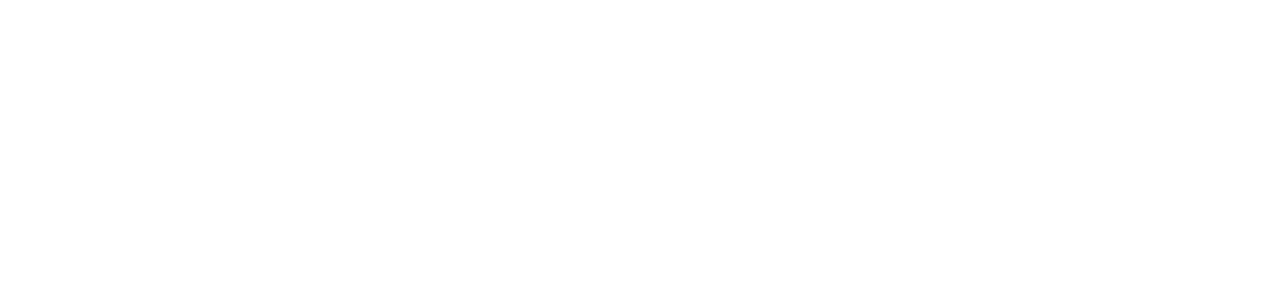
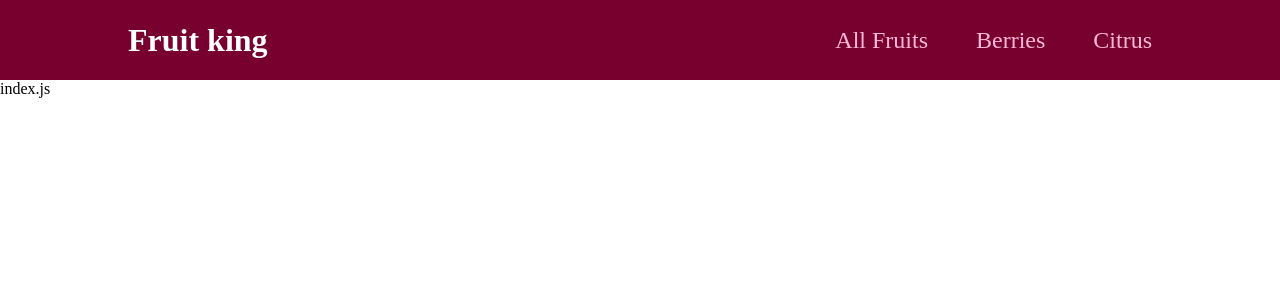
Before and after one commit to nataliarusu/week6-fullstack-king, a Next.js app: page / in a window 1280 px wide. Shown: the top 300 px of the page. Built offline with nearby package versions, Linux system fonts and the light colour scheme.

Commit message:
add navbar
add layout

```diff
--- a/components/Navigation.js
+++ b/components/Navigation.js
@@ -1 +1,27 @@
 //nav bar
+import Link from 'next/link';
+
+import classes from './Navigation.module.css';
+
+function Navigation() {
+  return (
+    <header className={classes.header}>
+      <div className={classes.logo}>Fruit king</div>
+      <nav>
+        <ul>
+          <li>
+            <Link href="/">All Fruits</Link>
+          </li>
+          <li>
+            <Link href="/fruits/berries">Berries</Link>
+          </li>
+          <li>
+            <Link href="/fruits/citrus">Citrus</Link>
+          </li>
+        </ul>
+      </nav>
+    </header>
+  );
+}
+
+export default Navigation;
--- /dev/null
+++ b/components/Navigation.module.css
@@ -0,0 +1,39 @@
+.header {
+  width: 100%;
+  height: 5rem;
+  display: flex;
+  align-items: center;
+  justify-content: space-between;
+  background-color: #77002e;
+  padding: 0 10%;
+}
+
+.logo {
+  font-size: 2rem;
+  color: white;
+  font-weight: bold;
+}
+
+.header ul {
+  list-style: none;
+  margin: 0;
+  padding: 0;
+  display: flex;
+  align-items: baseline;
+}
+
+.header li {
+  margin-left: 3rem;
+}
+
+.header a {
+  text-decoration: none;
+  font-size: 1.5rem;
+  color: #fcb8d2;
+}
+
+.header a:hover,
+.header a:active,
+.header a.active {
+  color: white;
+}
--- /dev/null
+++ b/layout/layout.js
@@ -0,0 +1,12 @@
+import Navigation from '../components/Navigation';
+
+function Layout(props) {
+  return (
+    <>
+      <Navigation />
+      <main className="layout-main">{props.children}</main>
+    </>
+  );
+}
+
+export default Layout;
--- a/pages/_app.js
+++ b/pages/_app.js
@@ -1,5 +1,11 @@
+import Navigation from '@/components/Navigation';
+import Layout from '@/layout/layout';
 import '@/styles/globals.css';
 
 export default function App({ Component, pageProps }) {
-  return <Component {...pageProps} />;
+  return (
+    <Layout>
+      <Component {...pageProps} />{' '}
+    </Layout>
+  );
 }
--- a/pages/index.js
+++ b/pages/index.js
@@ -2,6 +2,7 @@
 import Image from 'next/image';
 import { Inter } from '@next/font/google';
 import styles from '@/styles/Home.module.css';
+import Navigation from '@/components/Navigation';
 
 const inter = Inter({ subsets: ['latin'] });
 
@@ -9,12 +10,9 @@
   return (
     <>
       <Head>
-				<title>Create Next App</title>
-				<meta name="description" content="Generated by create next app" />
-				<meta name="viewport" content="width=device-width, initial-scale=1" />
-				<link rel="icon" href="/favicon.ico" />
+        <title>Home</title>
       </Head>
-			<main className={styles.main}></main>
+      <p>index.js</p>
     </>
   );
 }
```
Lines whose indentation alone changed are shown as unchanged.
